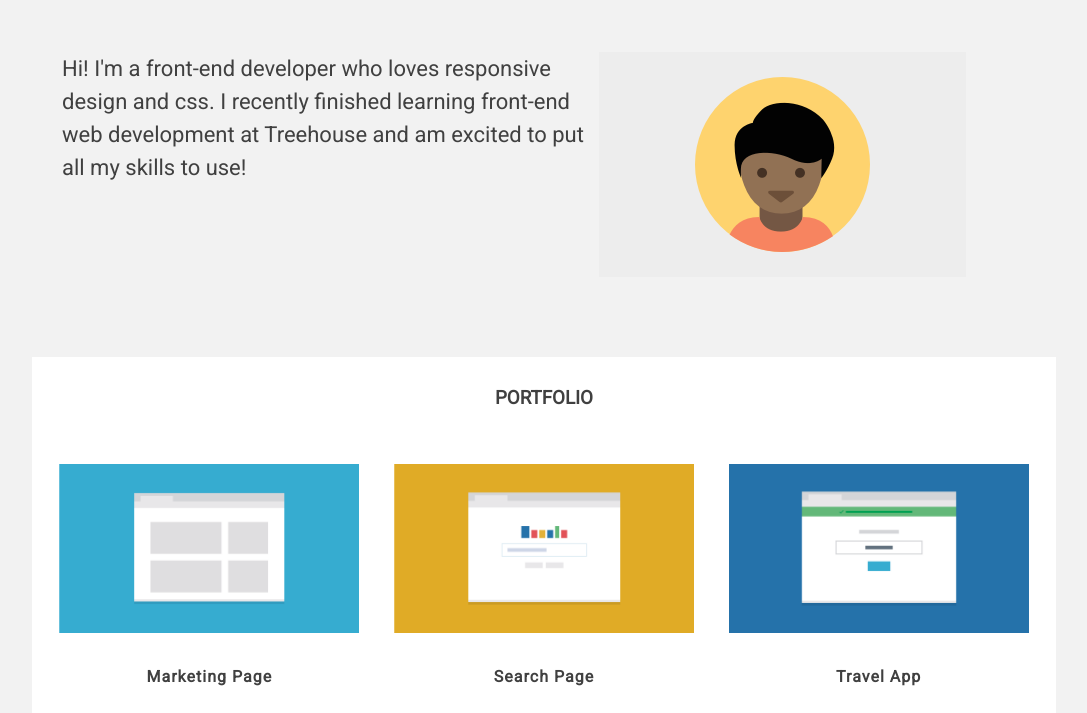
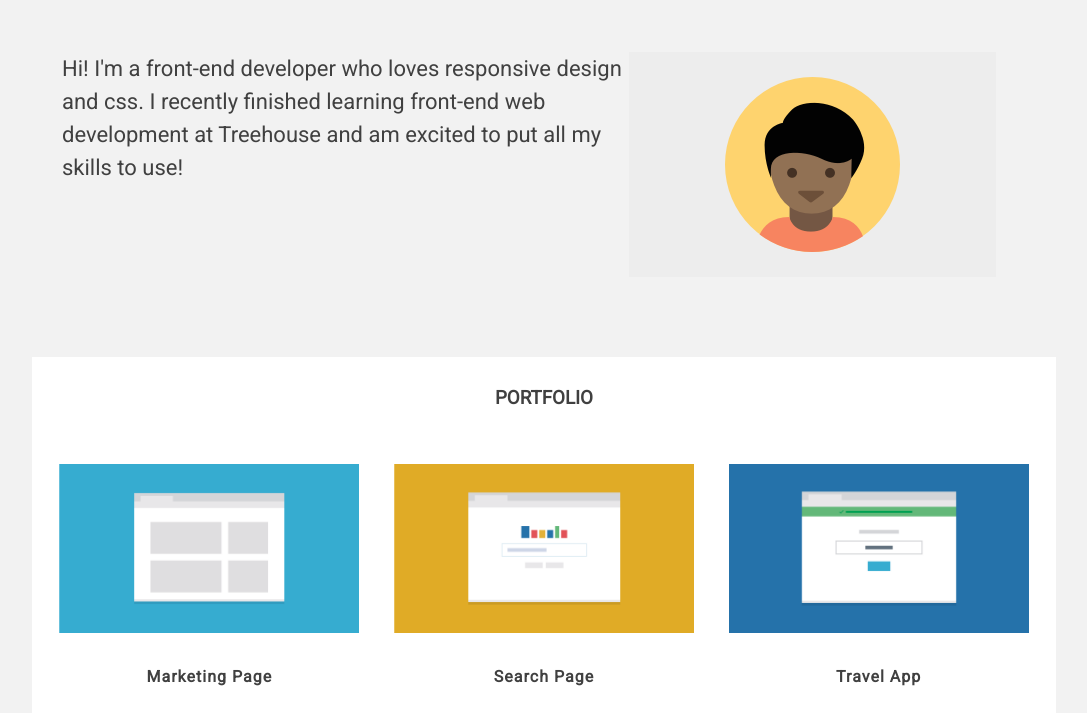
Before and after one commit to AnnaSinha33/responsive_layout_v1, a plain HTML site: page index.html in a window 1280 px wide. Shown: the part 72-785 px from the top of the page, without its empty margins (96-1183 px from the left). Drawn offline with Linux system fonts and the light colour scheme.

Commit message:
Update styles.css

```diff
--- a/css/styles.css
+++ b/css/styles.css
@@ -141,9 +141,9 @@ footer {
   flex-direction: row-reverse;
   vertical-align: top;
   align-self: center;
-  max-width: 300px;
+  max-width: 270px;
   margin-bottom: 50px;
-  margin-right: 30px;
+  margin-right: 40px;
 }
 .portfolio {
   width: 300px;
@@ -225,7 +225,8 @@ footer {
           margin-left: 20px;
         }
         .profile {
-          max-width: 280px;
+          margin-right: 0;
+          max-width: 260px;
         }
       }
       @media (min-width: 1024px) {
```
